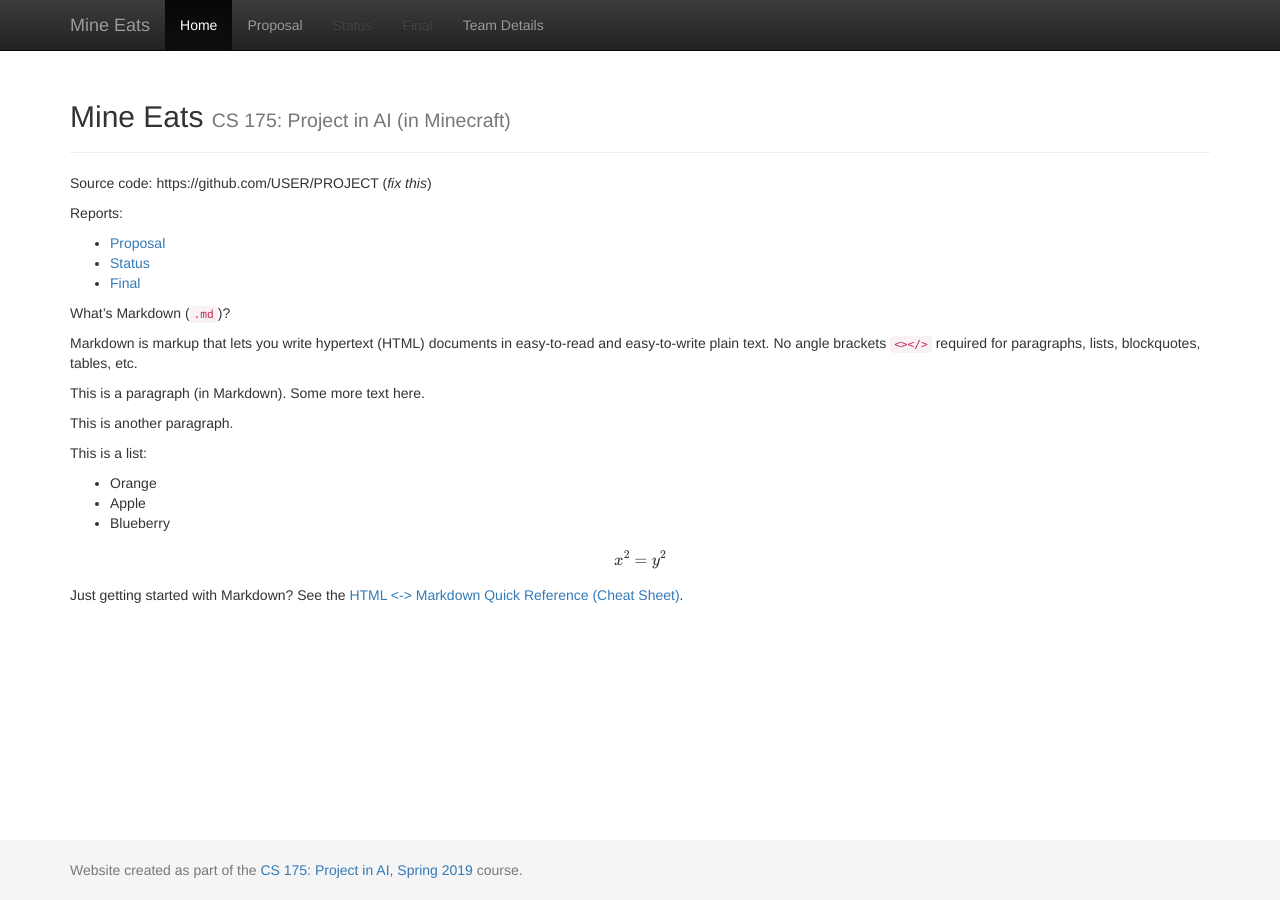
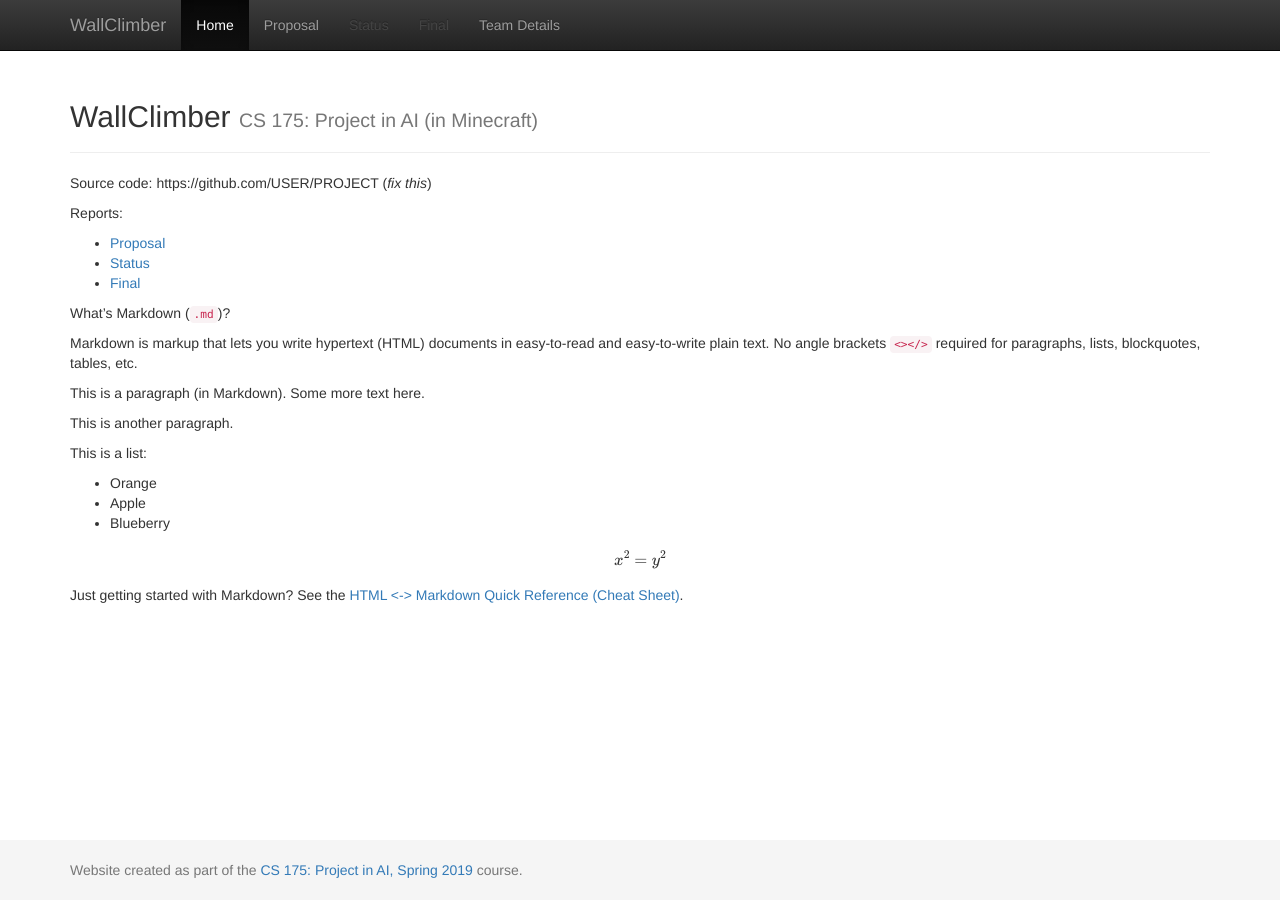
Before and after one commit to Superpanda35/Serious-Sam, a Jekyll site: the page built from docs/index.md, in a window 1280 px wide. Built offline with Jekyll 4.4.1, drawn with Linux system fonts in a browser that asks for light colours; formulas are drawn with MathJax 3.

Commit message:
Update _config.yml

```diff
--- a/docs/_config.yml
+++ b/docs/_config.yml
@@ -1,7 +1,7 @@
 ###########
 # site.title
 
-title:    'Mine Eats'
+title:    'WallClimber'
 subtitle: 'CS 175: Project in AI (in Minecraft)'
 
 
```
